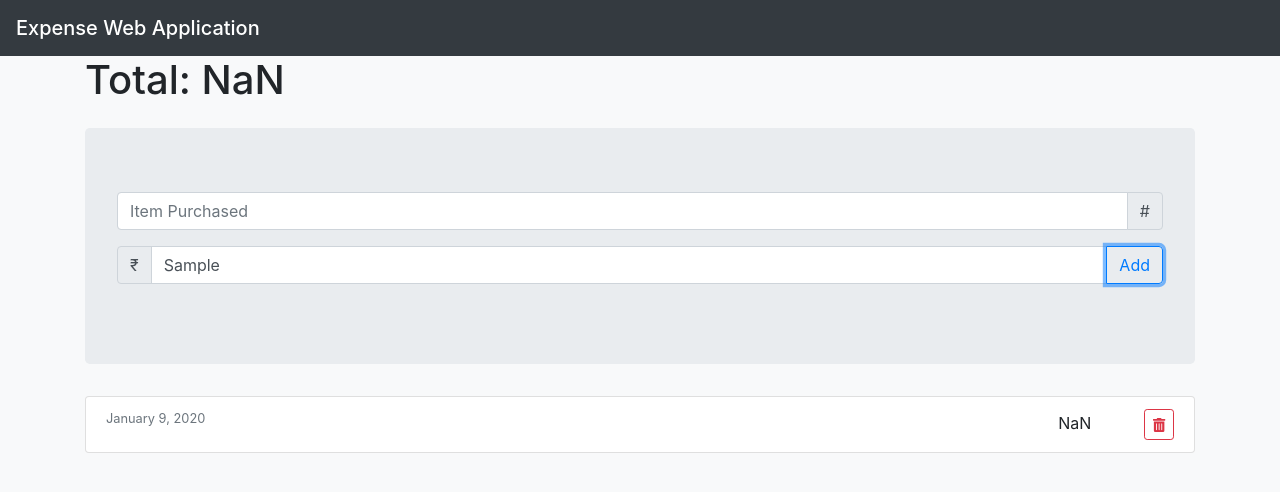
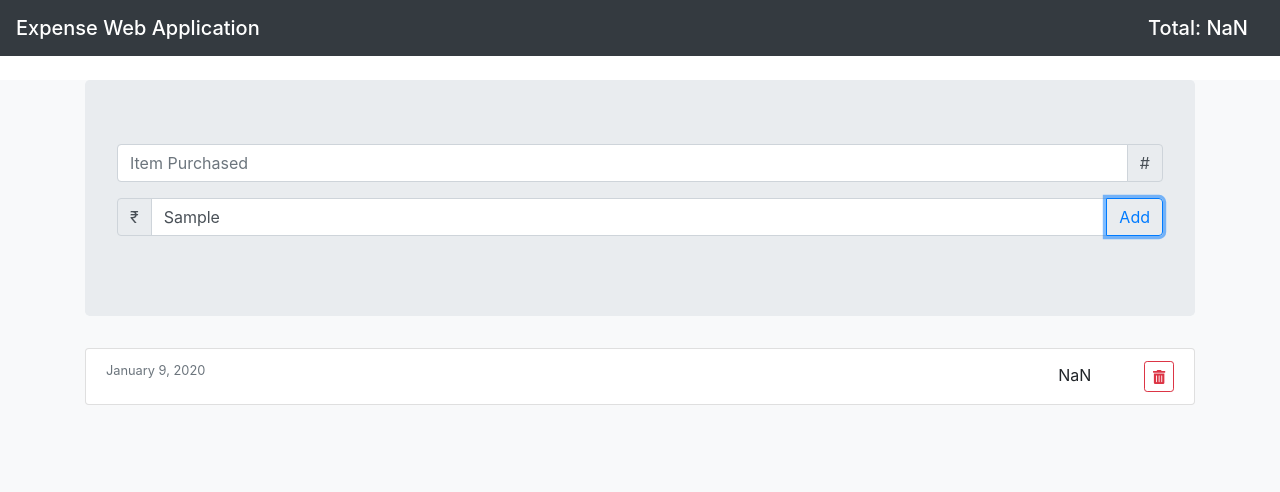
Before and after one commit to heisastark/Expense-App, a plain HTML site: page index.html in a window 1280 px wide. Both pictures are taken after typing "Sample" into the empty fields and a click on the button "Add". Drawn offline with nearby package versions, Linux system fonts and the light colour scheme.

Commit message:
Total added to nav bar

```diff
--- a/app.js
+++ b/app.js
@@ -47,25 +47,7 @@ function AddExpenseToTotal() {
   const someText = `Total: ${totalexpense}`;
   headingEl.textContent = someText;
 
-  //show the table here
-  // const data1 = allExpenses[0];
-  // const data2 = allExpenses[1];
-
-  // const data1Text = `${data1.amount} :: ${data1.desc}`;
-  // const data2Text = `${data2.amount} :: ${data2.desc}`;
-
-  // const tableText = `
-  //   <div>${data1Text}</div>
-  //   <div>${data2Text}</div>
-  // `;
-
-  const allExpenseHTML = allExpenses.map(expense => createListItem(expense));
-
-  const joinedAllExpenseHTML = allExpenseHTML.join("");
-  console.log(joinedAllExpenseHTML);
-
-  expenseTableEl.innerHTML = joinedAllExpenseHTML;
-  console.log(expenseTableEl);
+  RenderList(allExpenses);
 }
 
 //Get the btn element
@@ -81,6 +63,26 @@ function getDate(moment) {
   });
 }
 
+function deleteItem(dateValue) {
+  // const newArr = [];
+  // for(let i=0; i<allExpenses.length; i++){
+  //   if(allExpenses.moment.valueOf() !== dateValue){
+  //     newArr.push(allExpenses[i]);
+  //   }
+  // }
+
+  const newArr = allExpenses.filter(
+    expense => expense.moment.valueOf() !== dateValue
+  );
+  RenderList(newArr);
+}
+
+function RenderList(arrOfList) {
+  const allExpenseHTML = arrOfList.map(expense => createListItem(expense));
+  const joinedAllExpenseHTML = allExpenseHTML.join("");
+  expenseTableEl.innerHTML = joinedAllExpenseHTML;
+}
+
 //View Layer
 function createListItem({ desc, amount, moment }) {
   return `
@@ -93,7 +95,7 @@ function createListItem({ desc, amount, moment }) {
           <span class="px-5">
           ${amount}
           </span>
-          <button type="button" class="btn btn-outline-danger btn-sm">
+          <button type="button" class="btn btn-outline-danger btn-sm" onclick="deleteItem(${moment.valueOf()})">
             <i class="fas fa-trash-alt"></i>
           </button>
         </div>
--- a/index.html
+++ b/index.html
@@ -24,10 +24,10 @@
   <body>
     <nav class="navbar navbar-dark bg-dark">
       <span class="navbar-brand mb-0 h1">Expense Web Application</span>
+      <span class="navbar-brand mb-0 h1" id="headingTotal"></span>
     </nav>
     <div class="container-fluid bg-light" style="min-height: 100vh">
       <div class="container">
-        <h1 id="headingTotal"></h1>
         <div class="jumbotron mt-4">
           <div class="input-group mb-3">
             <input
```
